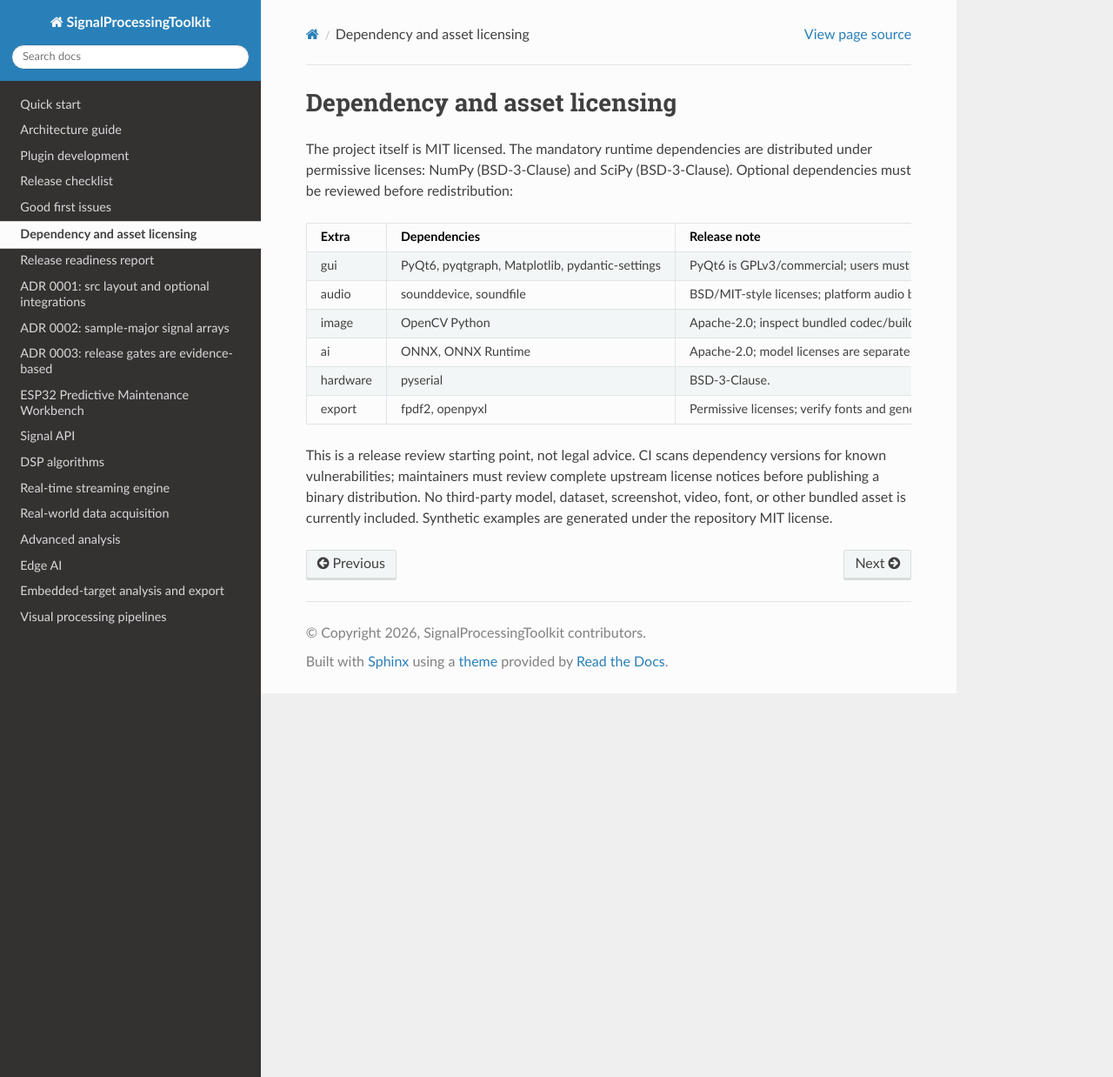
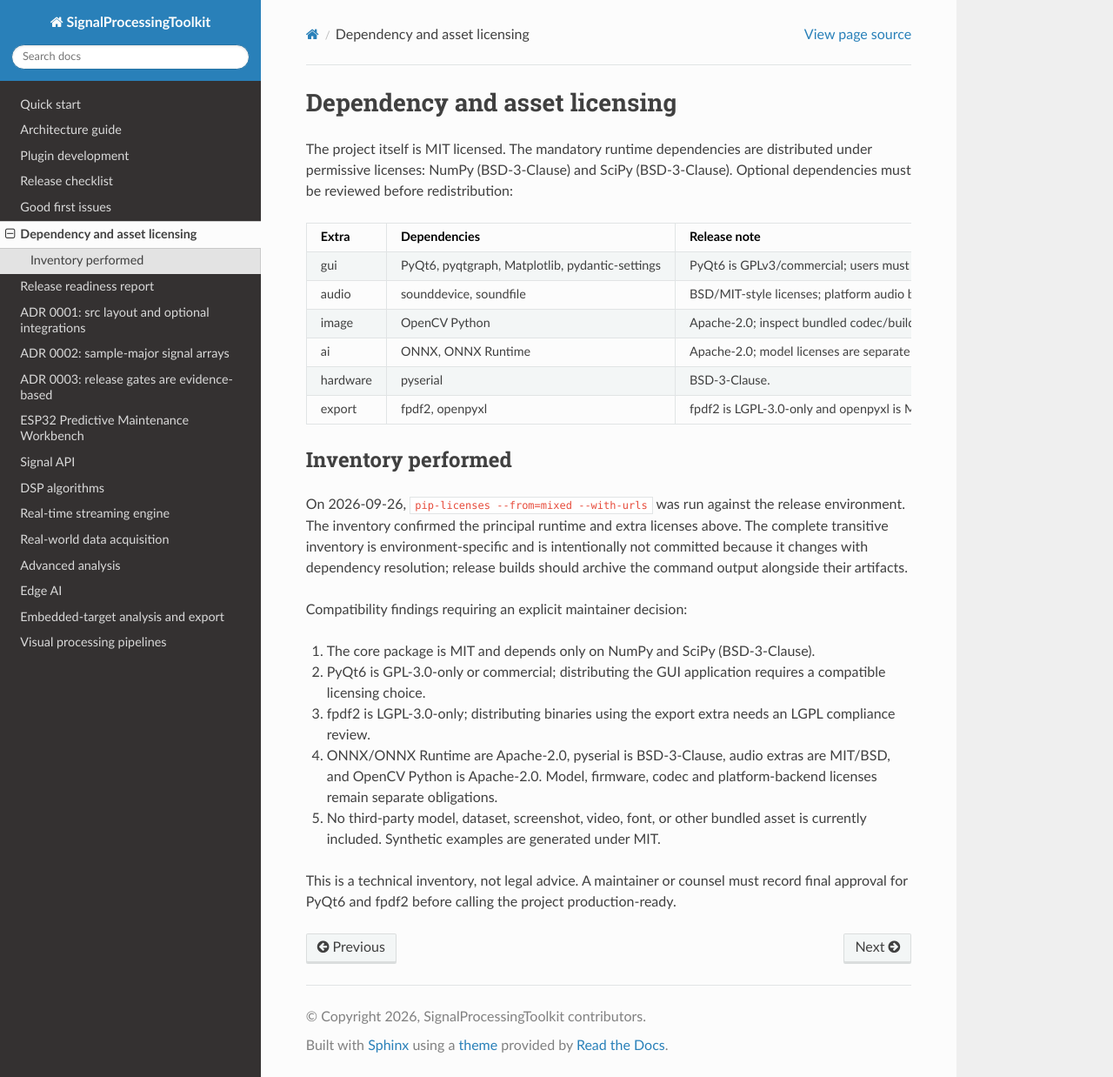
Before and after one commit to shrutikbalwan/SignalProcessingToolkit, a Sphinx documentation site: the page built from docs/licenses.md, in a window 1280 px wide and 1238 px high. Shown: the whole window at 87% size. Built offline with Sphinx 7.4.7 and the Read the Docs theme 3.1.0, drawn with Linux system fonts in a browser that asks for light colours.

Commit message:
Complete dependency license inventory

```diff
--- a/docs/licenses.md
+++ b/docs/licenses.md
@@ -11,10 +11,29 @@ distributed under permissive licenses: NumPy (BSD-3-Clause) and SciPy
 | image | OpenCV Python | Apache-2.0; inspect bundled codec/build licenses for redistribution. |
 | ai | ONNX, ONNX Runtime | Apache-2.0; model licenses are separate and must be recorded. |
 | hardware | pyserial | BSD-3-Clause. |
-| export | fpdf2, openpyxl | Permissive licenses; verify fonts and generated assets separately. |
+| export | fpdf2, openpyxl | fpdf2 is LGPL-3.0-only and openpyxl is MIT; review dynamic-linking and redistribution obligations before shipping the export extra. |
 
-This is a release review starting point, not legal advice. CI scans dependency
-versions for known vulnerabilities; maintainers must review complete upstream
-license notices before publishing a binary distribution. No third-party model,
-dataset, screenshot, video, font, or other bundled asset is currently included.
-Synthetic examples are generated under the repository MIT license.
+## Inventory performed
+
+On 2026-09-26, `pip-licenses --from=mixed --with-urls` was run against the
+release environment. The inventory confirmed the principal runtime and extra
+licenses above. The complete transitive inventory is environment-specific and
+is intentionally not committed because it changes with dependency resolution;
+release builds should archive the command output alongside their artifacts.
+
+Compatibility findings requiring an explicit maintainer decision:
+
+1. The core package is MIT and depends only on NumPy and SciPy (BSD-3-Clause).
+2. PyQt6 is GPL-3.0-only or commercial; distributing the GUI application
+   requires a compatible licensing choice.
+3. fpdf2 is LGPL-3.0-only; distributing binaries using the export extra needs
+   an LGPL compliance review.
+4. ONNX/ONNX Runtime are Apache-2.0, pyserial is BSD-3-Clause, audio extras
+   are MIT/BSD, and OpenCV Python is Apache-2.0. Model, firmware, codec and
+   platform-backend licenses remain separate obligations.
+5. No third-party model, dataset, screenshot, video, font, or other bundled
+   asset is currently included. Synthetic examples are generated under MIT.
+
+This is a technical inventory, not legal advice. A maintainer or counsel must
+record final approval for PyQt6 and fpdf2 before calling the project
+production-ready.
```
Also changed, not shown: docs/release-readiness.md (+4 -3 lines).
